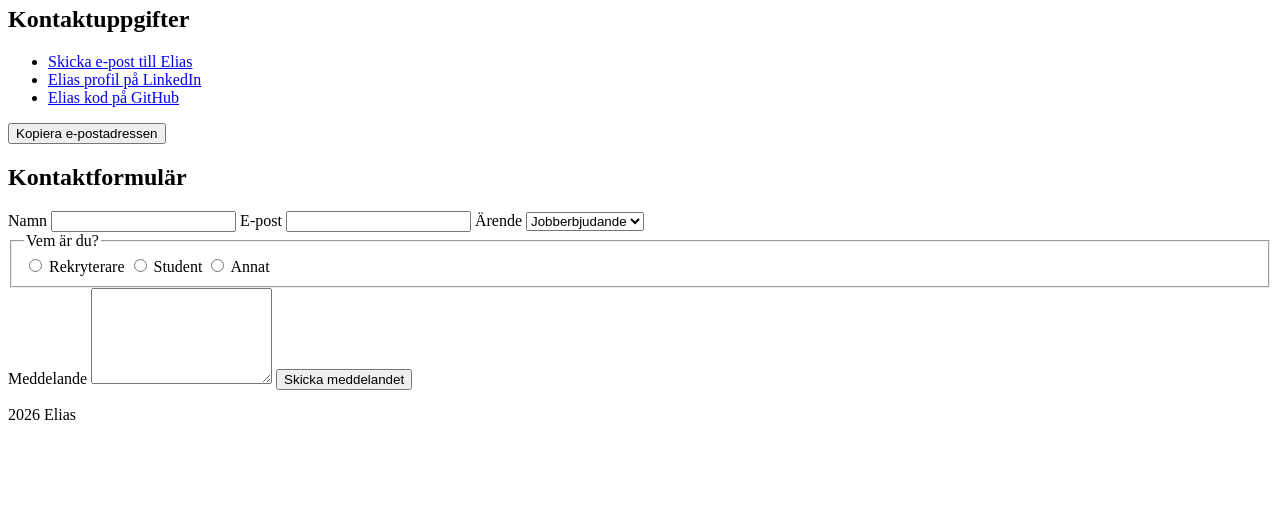
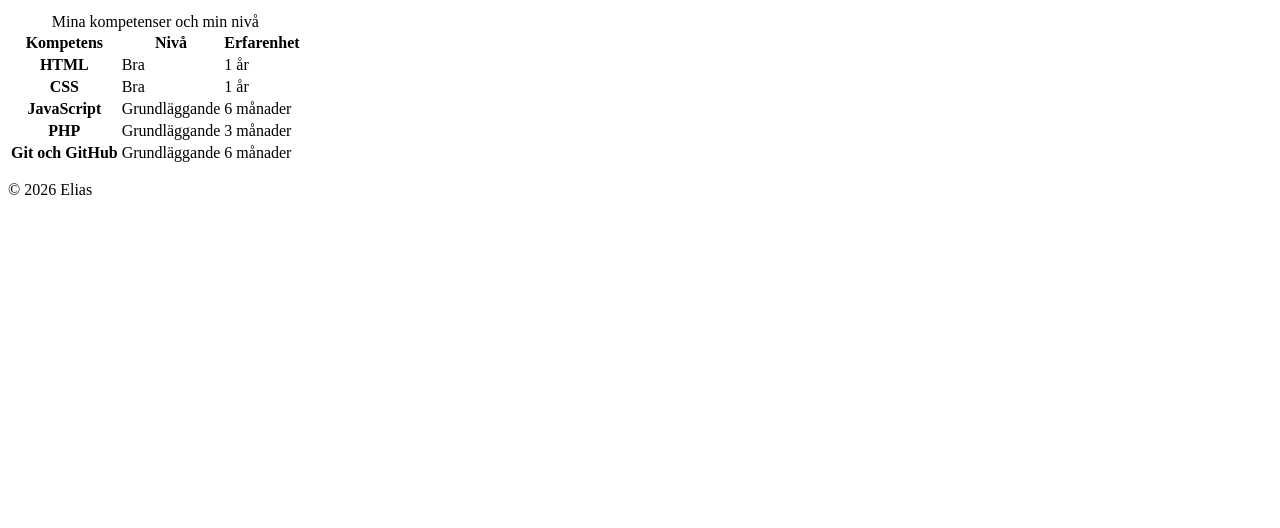
Before and after one commit to joab24t/JIH, a plain HTML site: page kompetens.html in a window 1280 px wide. Shown: the part 272-800 px from the top of the page. Drawn offline with Linux system fonts and the light colour scheme.

Commit message:
Kompetens upp

```diff
--- a/kompetens.html
+++ b/kompetens.html
@@ -4,8 +4,8 @@
 
     <meta charset="UTF-8">
     <meta name="viewport" content="width=device-width, initial-scale=1.0">
-    <title>Kontakt - Elias, junior webbutvecklare</title>
-    <meta name="description" content="Kontakta Elias via e-post, LinkedIn, GitHub eller kontaktformuläret.">
+    <title>Kompetenser - Elias, junior webbutvecklare</title>
+    <meta name="description" content="Läs om Elias kompetenser och erfarenhet inom HTML, CSS, JavaScript, PHP och Git.">
 
     <link rel="stylesheet" href="css/style.css">
     <script src="js/script.js" defer></script>
@@ -17,76 +17,65 @@
     <p class="site-header__name">Elias</p>
     <nav class="main-nav" aria-label="Huvudmeny">
       <ul class="main-nav__list">
-        <li class="main-nav__item"><a class="main-nav__link" href="index.html">Om mig</a></li>
+     <li class="main-nav__item"><a class="main-nav__link" href="index.html">Om mig</a></li>
+        <li class="main-nav__item"><a class="main-nav__link main-nav__link--active" href="kompetenser.html" aria-current="page">Kompetenser</a></li>
         <li class="main-nav__item"><a class="main-nav__link" href="projekt.html">Projekt</a></li>
         <li class="main-nav__item"><a class="main-nav__link" href="utbildning.html">Utbildning och erfarenhet</a></li>
         <li class="main-nav__item"><a class="main-nav__link" href="referenser.html">Referenser</a></li>
-       <li class="main-nav__item"><a class="main-nav__linkmain-nav__link--active" href="kontakt.html" aria-current="page">Kontakt</a></li>
+        <li class="main-nav__item"><a class="main-nav__link" href="kontakt.html">Kontakt</a></li>
+      </ul>
     </nav>
   </header>
+<main>
+    <h1 class="page-title">Kompetenser</h1>
 
-  <main>
-    <h1 class="page-title">kontakt</h1>
+    <!-- Tabell över mina kunskaper -->
+    <section class="skills">
+      <h2 class="skills__title">Tekniska kompetenser</h2>
 
-    <h1 class="page-title">Kontakt</h1>
-
-    <!-- Mina kontaktuppgifter -->
-    <section class="contact">
-      <h2 class="contact__title">Kontaktuppgifter</h2>
-      <ul class="contact__list">
-        <li class="contact__item"><a class="contact__link" href="mailto:elias@example.com">Skicka e-post till Elias</a></li>
-        <li class="contact__item"><a class="contact__link" href="https://www.linkedin.com/">Elias profil på LinkedIn</a></li>
-        <li class="contact__item"><a class="contact__link" href="https://github.com/">Elias kod på GitHub</a></li>
-      </ul>
-
-      <!-- Knapp för att kopiera mejladressen -->
-      <button class="contact__button" type="button" data-js-action="copy" data-email="elias@example.com">Kopiera e-postadressen</button>
-      <p class="contact__message" data-js-target="copy-message" aria-live="polite"></p>
-    </section>
-
-    <!-- Kontaktformulär -->
-    <section class="contact-form">
-      <h2 class="contact-form__title">Kontaktformulär</h2>
-
-      <form class="contact-form__form" action="tack.php" method="post">
-        <label class="contact-form__label" for="name">Namn</label>
-        <input class="contact-form__input" type="text" id="name" name="name" autocomplete="name">
-
-        <label class="contact-form__label" for="email">E-post</label>
-        <input class="contact-form__input" type="email" id="email" name="email" autocomplete="email">
-
-        <label class="contact-form__label" for="subject">Ärende</label>
-        <select class="contact-form__select" id="subject" name="subject">
-          <option value="Jobberbjudande">Jobberbjudande</option>
-          <option value="Samarbete">Samarbete</option>
-          <option value="Övrigt">Övrigt</option>
-        </select>
-
-        <!-- fieldset och legend grupperar radioknapparna för skärmläsare -->
-        <fieldset class="contact-form__group">
-          <legend class="contact-form__legend">Vem är du?</legend>
-
-          <input class="contact-form__radio" type="radio" id="role-recruiter" name="role" value="Rekryterare">
-          <label class="contact-form__label" for="role-recruiter">Rekryterare</label>
-
-          <input class="contact-form__radio" type="radio" id="role-student" name="role" value="Student">
-          <label class="contact-form__label" for="role-student">Student</label>
-
-          <input class="contact-form__radio" type="radio" id="role-other" name="role" value="Annat">
-          <label class="contact-form__label" for="role-other">Annat</label>
-        </fieldset>
-
-        <label class="contact-form__label" for="message">Meddelande</label>
-        <textarea class="contact-form__textarea" id="message" name="message" rows="6"></textarea>
-
-        <button class="contact-form__button" type="submit">Skicka meddelandet</button>
-      </form>
+      <table class="skills-table">
+        <caption class="skills-table__caption">Mina kompetenser och min nivå</caption>
+        <thead class="skills-table__head">
+          <tr class="skills-table__row">
+            <th class="skills-table__heading" scope="col">Kompetens</th>
+            <th class="skills-table__heading" scope="col">Nivå</th>
+            <th class="skills-table__heading" scope="col">Erfarenhet</th>
+          </tr>
+        </thead>
+        <tbody class="skills-table__body">
+          <tr class="skills-table__row">
+            <th class="skills-table__heading" scope="row">HTML</th>
+            <td class="skills-table__cell">Bra</td>
+            <td class="skills-table__cell">1 år</td>
+          </tr>
+          <tr class="skills-table__row">
+            <th class="skills-table__heading" scope="row">CSS</th>
+            <td class="skills-table__cell">Bra</td>
+            <td class="skills-table__cell">1 år</td>
+          </tr>
+          <tr class="skills-table__row">
+            <th class="skills-table__heading" scope="row">JavaScript</th>
+            <td class="skills-table__cell">Grundläggande</td>
+            <td class="skills-table__cell">6 månader</td>
+          </tr>
+          <tr class="skills-table__row">
+            <th class="skills-table__heading" scope="row">PHP</th>
+            <td class="skills-table__cell">Grundläggande</td>
+            <td class="skills-table__cell">3 månader</td>
+          </tr>
+          <tr class="skills-table__row">
+            <th class="skills-table__heading" scope="row">Git och GitHub</th>
+            <td class="skills-table__cell">Grundläggande</td>
+            <td class="skills-table__cell">6 månader</td>
+          </tr>
+        </tbody>
+      </table>
     </section>
   </main>
 
+
  <footer class="site-footer">
-    <p class="site-footer__text"> 2026 Elias</p>
-  </footer>
+    <p class="site-footer__text">&copy; 2026 Elias</p>
 
 </body>
 </html>
```
